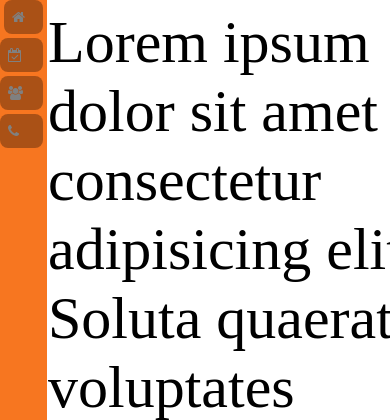
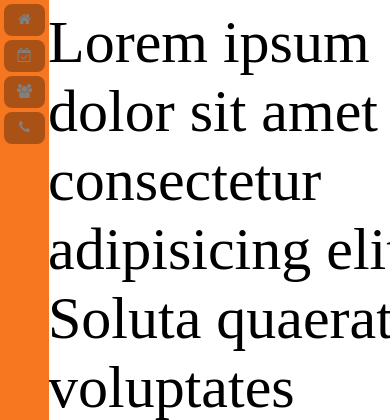
Before and after one commit to marinkus/bmk-uzduotys, a PHP site: page / in a window 390 px wide; the page is wider, and only the part inside the window is pictured. Shown: the top 420 px of that part. Run offline with PHP 8.4, Linux system fonts and the light colour scheme.

Commit message:
minor alignment fix

```diff
--- a/2-front-end_uzduotis/css/styles.css
+++ b/2-front-end_uzduotis/css/styles.css
@@ -79,17 +79,18 @@ p {
     }
 
     .content>.navi>.nav-items>.button {
-        margin: 4px 4px 0px 0px;
+        margin: 4px 4px 0px 4px;
         border-radius: 8px;
         background-color: rgba(168, 80, 22, 0.973);
         padding: 8px;
         transition: 0.6s;
         color: grey;
+        display: flex;
+        justify-content: center;
     }
 
     .content>.navi>.nav-items>.button:first-child {
         margin-left: 4px;
-        margin-top: 0px;
     }
 
 }
```
